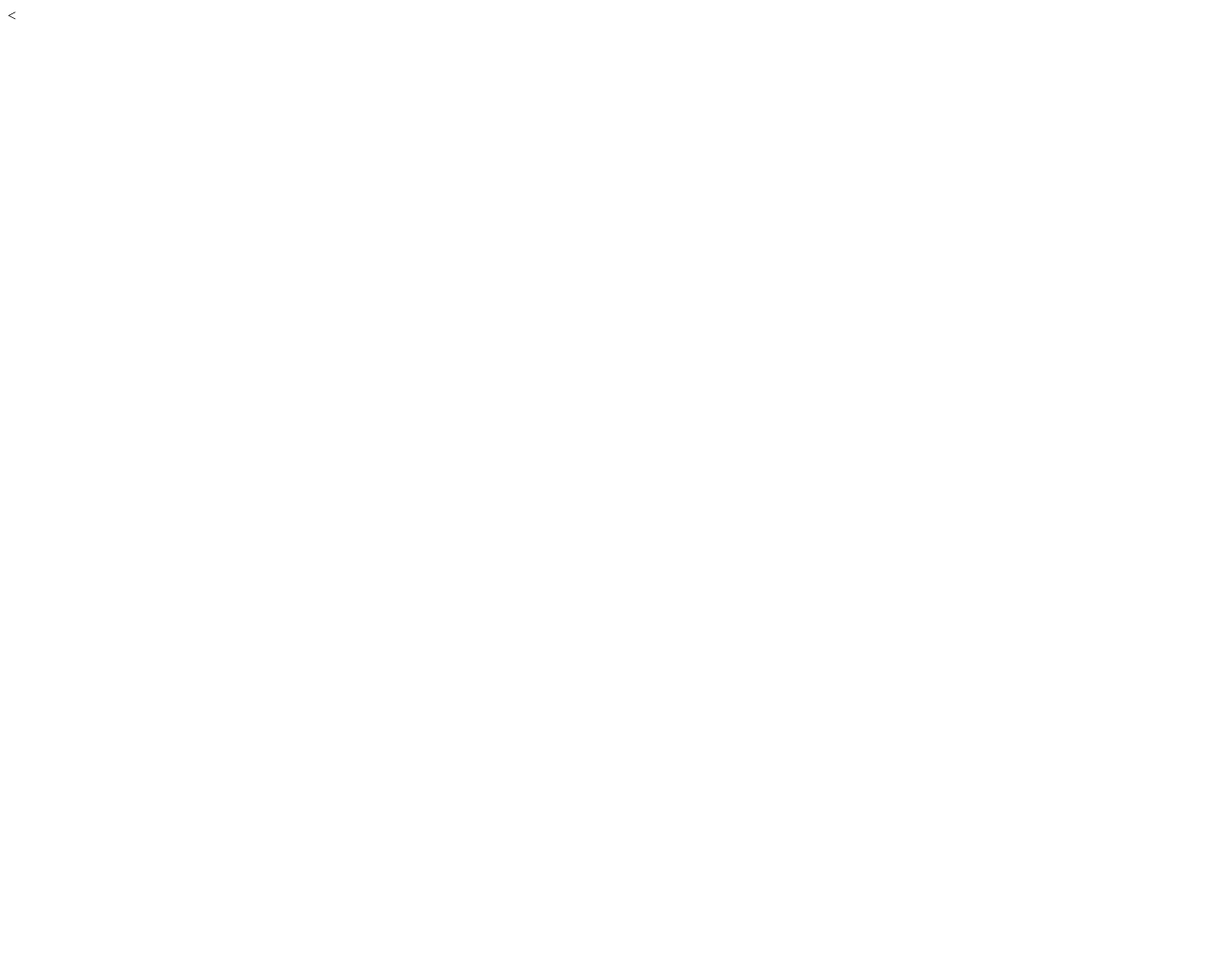
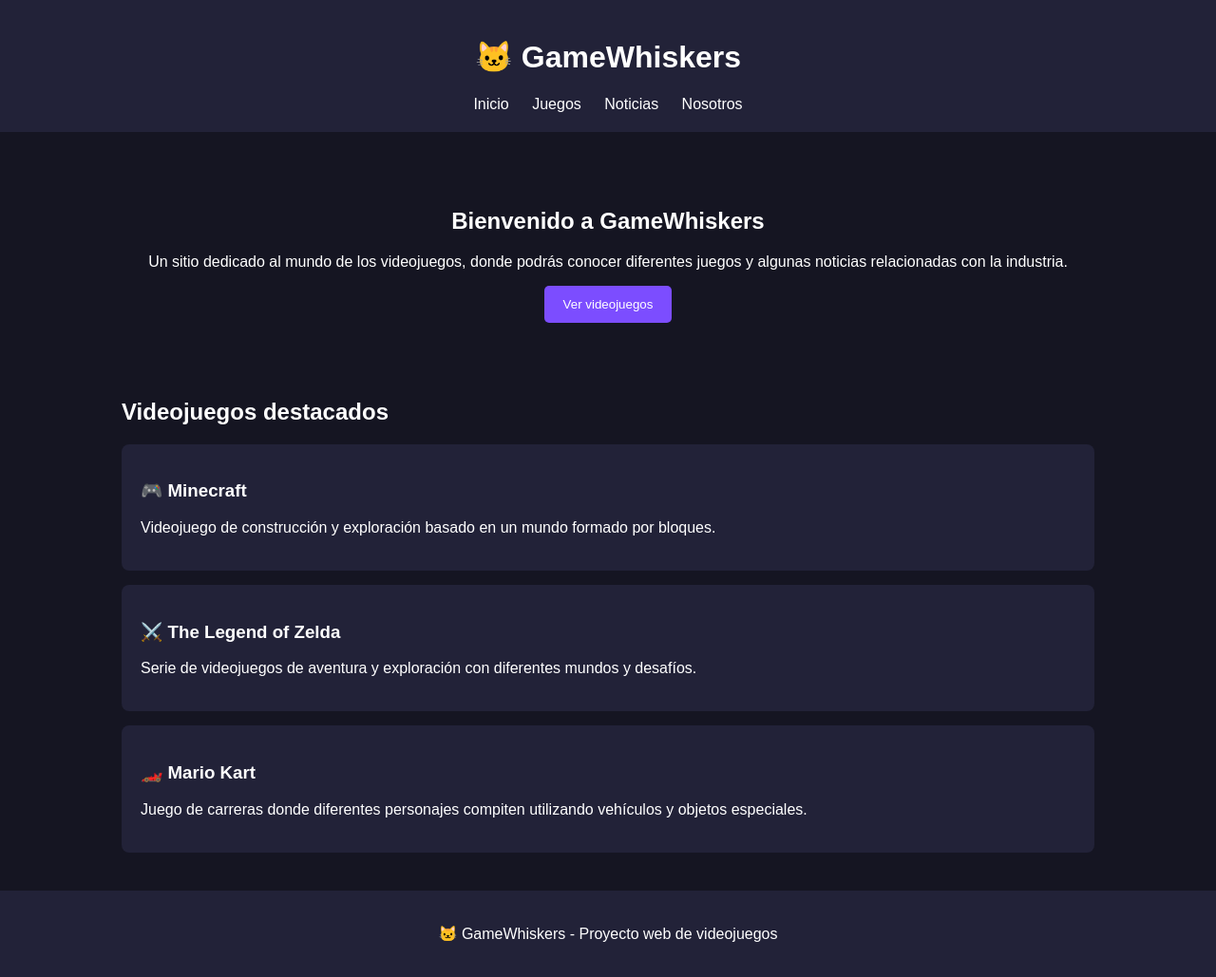
Before and after one commit to ianrizo001/Aplicaciones-Web, a plain HTML site: page Proyecto1/index/index.html in a window 1280 px wide. Shown: the whole page at 95% size. Before the commit the page ends 800 px from the top, so only its background shows below. Drawn offline with Linux system fonts and the light colour scheme; files that its build step writes are made by us from their sources.

Commit message:
Esto es todo en crudo, mañana queda

```diff
--- a/Proyecto1/CSS/style.css
+++ b/Proyecto1/CSS/style.css
@@ -0,0 +1,54 @@
+body {
+    font-family: Arial, sans-serif;
+    margin: 0;
+    background-color: #151522;
+    color: white;
+}
+
+header {
+    background-color: #222238;
+    padding: 20px;
+    text-align: center;
+}
+
+nav a {
+    color: white;
+    text-decoration: none;
+    margin: 10px;
+}
+
+nav a:hover {
+    color: #9b6cff;
+}
+
+main {
+    width: 80%;
+    margin: auto;
+}
+
+.bienvenida {
+    text-align: center;
+    padding: 60px 20px;
+}
+
+button {
+    background-color: #7c4dff;
+    color: white;
+    border: none;
+    padding: 12px 20px;
+    border-radius: 5px;
+}
+
+article {
+    background-color: #222238;
+    padding: 20px;
+    margin: 15px 0;
+    border-radius: 8px;
+}
+
+footer {
+    text-align: center;
+    background-color: #222238;
+    padding: 20px;
+    margin-top: 40px;
+}
--- a/Proyecto1/index/index.html
+++ b/Proyecto1/index/index.html
@@ -1,12 +1,74 @@
-<<!DOCTYPE html>
-<html lang="en">
-    <head>
-        <title></title>
-        <meta charset="UTF-8">
-        <meta name="viewport" content="width=device-width, initial-scale=1">
-        <link href="css/style.css" rel="stylesheet">
-    </head>
-    <body>
+<!DOCTYPE html>
+<html lang="es">
+<head>
+    <meta charset="UTF-8">
+    <meta name="viewport" content="width=device-width, initial-scale=1.0">
+    <title>GameWhiskers</title>
+    <link rel="stylesheet" href="css/style.css">
+</head>
 
-    </body>
+<body>
+
+    <header>
+        <h1>🐱 GameWhiskers</h1>
+
+        <nav>
+            <a href="index.html">Inicio</a>
+            <a href="juegos.html">Juegos</a>
+            <a href="noticias.html">Noticias</a>
+            <a href="nosotros.html">Nosotros</a>
+        </nav>
+    </header>
+
+    <main>
+
+        <section class="bienvenida">
+            <h2>Bienvenido a GameWhiskers</h2>
+
+            <p>
+                Un sitio dedicado al mundo de los videojuegos,
+                donde podrás conocer diferentes juegos y algunas
+                noticias relacionadas con la industria.
+            </p>
+
+            <button>Ver videojuegos</button>
+        </section>
+
+        <section>
+            <h2>Videojuegos destacados</h2>
+
+            <article>
+                <h3>🎮 Minecraft</h3>
+                <p>
+                    Videojuego de construcción y exploración
+                    basado en un mundo formado por bloques.
+                </p>
+            </article>
+
+            <article>
+                <h3>⚔️ The Legend of Zelda</h3>
+                <p>
+                    Serie de videojuegos de aventura y exploración
+                    con diferentes mundos y desafíos.
+                </p>
+            </article>
+
+            <article>
+                <h3>🏎️ Mario Kart</h3>
+                <p>
+                    Juego de carreras donde diferentes personajes
+                    compiten utilizando vehículos y objetos especiales.
+                </p>
+            </article>
+
+        </section>
+
+    </main>
+
+    <footer>
+        <p>🐱 GameWhiskers - Proyecto web de videojuegos</p>
+
+    </footer>
+
+</body>
 </html>
```
